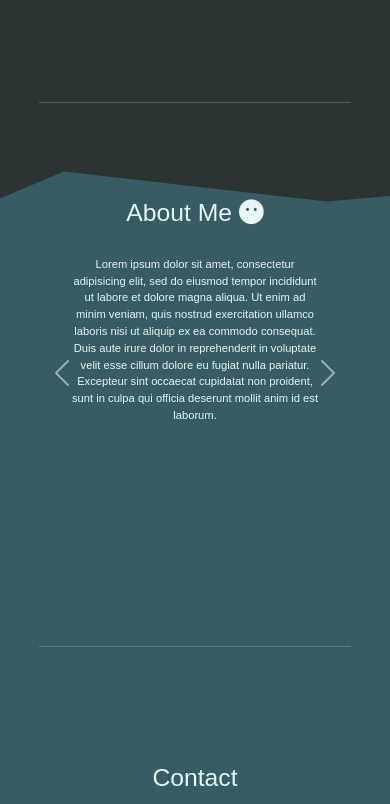
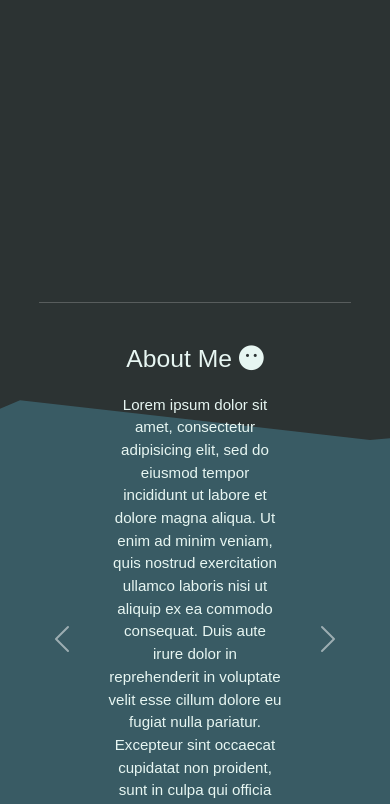
Before and after one commit to CoreyRobertson/MyWorkingWebsite, a plain HTML site: page index.html in a window 390 px wide. Shown: the part 369-1173 px from the top of the page. Drawn offline with nearby package versions, Linux system fonts and the light colour scheme; a web font is replaced by a local one.

Commit message:
Add files via upload

```diff
--- a/index.html
+++ b/index.html
@@ -69,10 +69,7 @@
 
     <hr class="hr1">
 
-    <div class="row me">
 
-      <div class="col-lg-12 my-work">
-        <h2 class="myworkheader"></h2>
         <div id="testimonials-carousel" class="carousel slide" data-bs-ride="false">
           <div class="carousel-inner">
             <div class="carousel-item active">
@@ -91,7 +88,7 @@
                 <li>SAP</li>
                 <li>Salesforce CRM</li>
                 <li>Supply Chain Management</li>
-                <li>Project Management (Software/Internal Solutions)</li>
+                <li>Project Management</li>
                 <li>Python</li>
               </ul>
             </div>
@@ -105,9 +102,7 @@
             <span class="sr-only"></span>
           </a>
         </div>
-      </div>
 
-    </div>
 
 
 
--- a/styles.css
+++ b/styles.css
@@ -86,7 +86,7 @@ footer {
   background-color: #;
   color: black;
   max-height: 900px;
-  min-height: 400px;
+  min-height: 600px;
   padding: 0px 10vw;
   margin-bottom: -1px;
 }
@@ -99,11 +99,10 @@ footer {
   background-image: url("images/darkblue.svg");
   background-color: #;
   color: black;
-  max-height: 700px;
-  min-height: 400px;
+  max-height: 900px;
+  min-height: 600px;
   padding: 0px 10vw;
   margin-bottom: -1px;
-
 }
 
 .me {
@@ -114,16 +113,15 @@ footer {
 
 #testimonials-carousel {
   display: flex;
-  align-items: center;
   justify-content: center;
-  padding: 10%;
-  margin-bottom: 10%;
+  padding: 0 10% 0 10%;
+  height: 500px;
 }
 
-.carousel-inner {
-  max-width: 500px;
-  min-height: 350px;
-  max-height: 350px;
+.carousel-item {
+  padding: 15%;
+  font-size: 150%;
+  color: #E7F6F2;
 }
 
 .aboutmeheader {
@@ -131,19 +129,19 @@ footer {
   padding-bottom: 40px;
 }
 
-.myworkheader {
-  font-size: 3rem;
-  padding-bottom: 40px;
+.about-text {
+  text-align: center;
+  margin-bottom: 20px;
 }
 
 .aboutmepara {
   text-align: center;
-  padding: 20px 0;
+  min-height: 200px;
 }
 
 .skill-list {
   text-align: center;
-  padding: 20px 0;
+  min-height: 200px;
 }
 
 .hr1 {
@@ -164,11 +162,10 @@ footer {
   background-size: cover;
   background-image: url("images/hex2.svg");
   max-height: 700px;
-  min-height: 400px;
+  min-height: 600px;
   padding: 0px 10vw;
   color: #E7F6F2;
   margin-bottom: -1px;
-
 }
 
 .contact-me {
@@ -188,17 +185,46 @@ footer {
 
 @media (max-width: 1028px) {
   .intro {
-    padding-top: 80px;
+    padding-top: 150px;
   }
 
   @media (max-width: 1028px) {
     .intro-header {
-      font-size: 70px;
+      font-size: 50px;
     }
 
     @media (max-width: 1028px) {
       .intro-header-small {
         font-size: 20px;
+      }
+
+      @media (max-width: 1028px) {
+        .carousel-item {
+          font-size: 135%;
+          padding: 10% 15% 5% 15%;
+        }
+
+        @media (max-width: 1028px) {
+          #section2 {
+            width: 100%;
+            background-repeat: no-repeat;
+            background-position: center;
+            background-size: cover;
+            background-image: url("images/darkblue.svg");
+            background-color: #;
+            color: black;
+            max-height: 900px;
+            min-height: 700px;
+            padding: 0px 10vw;
+            margin-bottom: -1px;
+          }
+
+          @media (max-width: 1028px) {
+            #testimonials-carousel {
+              display: flex;
+              justify-content: center;
+              padding: 0 10% 0 10%;
+              height: 640px;
             }
 
           @media (max-width: 1028px) {
```
Lines whose indentation alone changed are shown as unchanged.
